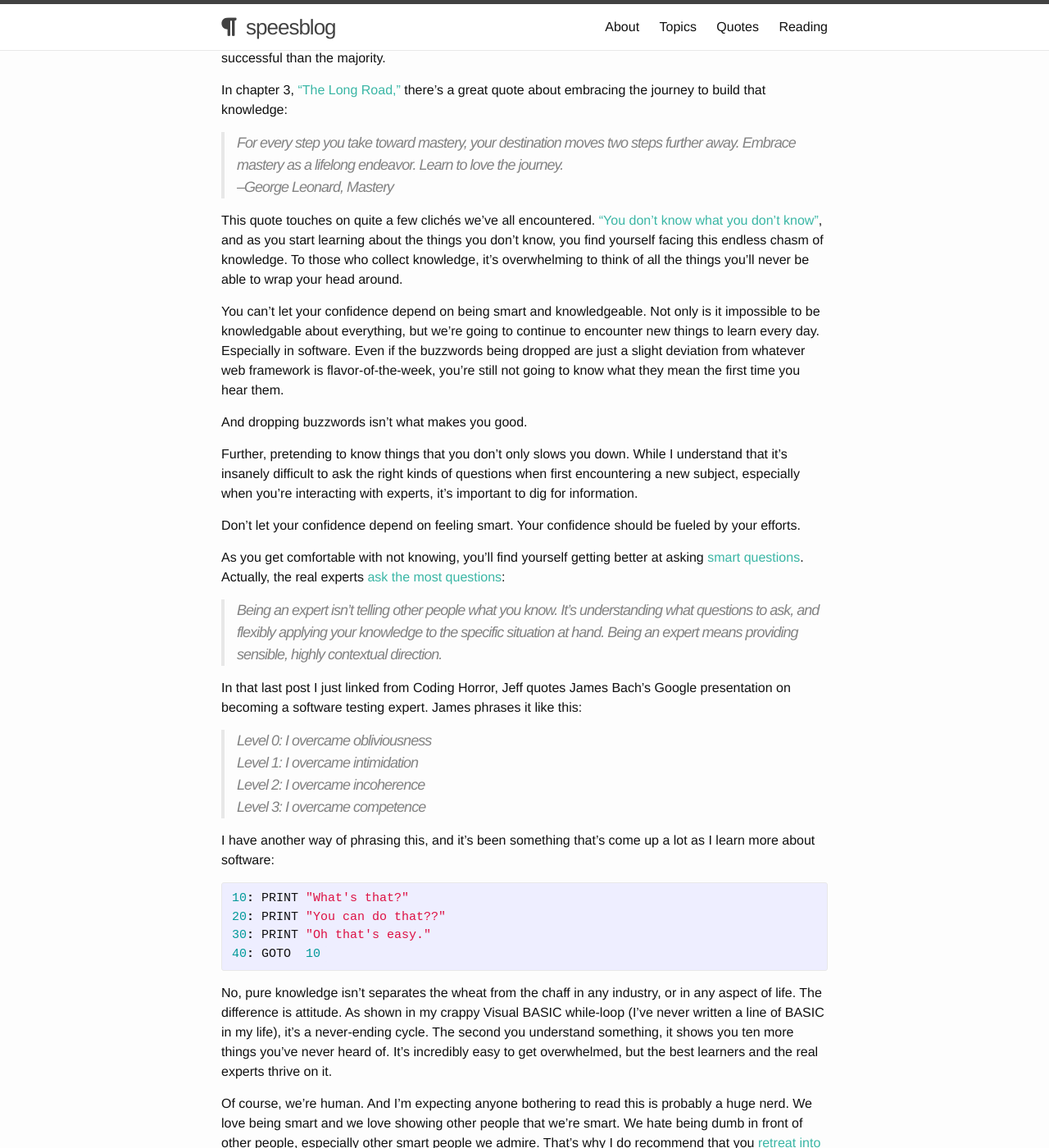
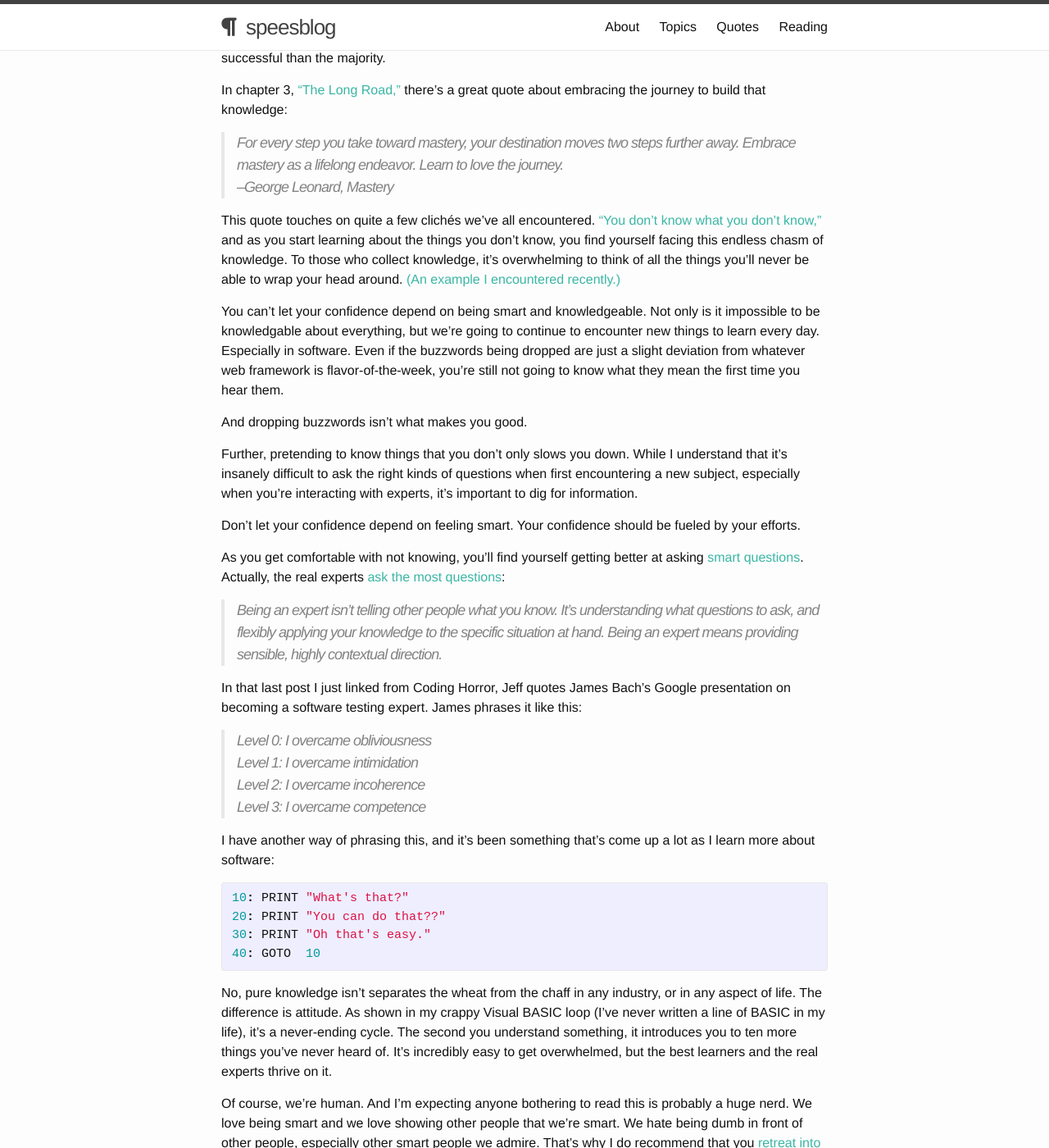
Before and after one commit to shelbyspees/speesblog, a Jekyll site: the page built from _posts/2015-03-16-enjoy-the-struggle.md, in a window 1280 px wide and 1400 px high, scrolled down 197 px. Shown: the whole window at 82% size. Built offline with Jekyll 4.4.1, drawn with Linux system fonts in a browser that asks for light colours; nearby versions of some CDN libraries; some of the changed text lies outside the part shown.

Commit message:
Update post

```diff
--- a/_posts/2015-03-16-enjoy-the-struggle.md
+++ b/_posts/2015-03-16-enjoy-the-struggle.md
@@ -11,7 +11,7 @@
 >For every step you take toward mastery, your destination moves two steps further away. Embrace mastery as a lifelong endeavor. Learn to love the journey.
 >--George Leonard, Mastery
 
-This quote touches on quite a few clichés we've all encountered. ["You don't know what you don't know"](http://googleblog.blogspot.com/2014/09/you-dont-know-what-you-dont-know-how.html), and as you start learning about the things you don't know, you find yourself facing this endless chasm of knowledge. To those who collect knowledge, it's overwhelming to think of all the things you'll never be able to wrap your head around.
+This quote touches on quite a few clichés we've all encountered. ["You don't know what you don't know,"](http://googleblog.blogspot.com/2014/09/you-dont-know-what-you-dont-know-how.html) and as you start learning about the things you don't know, you find yourself facing this endless chasm of knowledge. To those who collect knowledge, it's overwhelming to think of all the things you'll never be able to wrap your head around. [(An example I encountered recently.)](http://waitbutwhy.com/2014/05/fermi-paradox.html)
 
 You can't let your confidence depend on being smart and knowledgeable. Not only is it impossible to be knowledgable about everything, but we're going to continue to encounter new things to learn every day. Especially in software. Even if the buzzwords being dropped are just a slight deviation from whatever web framework is flavor-of-the-week, you're still not going to know what they mean the first time you hear them.
 
@@ -41,7 +41,7 @@
 40: GOTO  10
 {% endhighlight %}
 
-No, pure knowledge isn't separates the wheat from the chaff in any industry, or in any aspect of life. The difference is attitude. As shown in my crappy Visual BASIC while-loop (I've never written a line of BASIC in my life), it's a never-ending cycle. The second you understand something, it shows you ten more things you've never heard of. It's incredibly easy to get overwhelmed, but the best learners and the real experts thrive on it.
+No, pure knowledge isn't separates the wheat from the chaff in any industry, or in any aspect of life. The difference is attitude. As shown in my crappy Visual BASIC loop (I've never written a line of BASIC in my life), it's a never-ending cycle. The second you understand something, it introduces you to ten more things you've never heard of. It's incredibly easy to get overwhelmed, but the best learners and the real experts thrive on it.
 
 Of course, we're human. And I'm expecting anyone bothering to read this is probably a huge nerd. We love being smart and we love showing other people that we're smart. We hate being dumb in front of other people, especially other smart people we admire. That's why I do recommend that you [retreat into competence](http://chimera.labs.oreilly.com/books/1234000001813/ch02.html#retreat_into_competence), as discussed in chapter 2 of *Apprenticeship Patterns*:
 
@@ -61,7 +61,7 @@
 
 Worry not, I highly doubt you could ever run out of things to learn.
 
-So my advice is to learn to enjoy those little dips in your effectiveness. Those little dips are investments in your future abilities. You can't cut down a tree if you're endlessly [sharpening the saw](), but trying to cut with a dull blade is nonsensical.
+So my advice is to learn to enjoy those little dips in your productivity. Each one is an investment in your future success. You can't cut down a tree if you're endlessly [sharpening the saw]({{ site.url }}{% post_url 2015-03-02-book-review-seven-habits %}#habit7), but trying to cut with a dull blade is nonsensical.
 
 It all comes down to being self-aware. Know your goal (a.k.a. ["begin with the end in mind"]({{ site.url }}{% post_url 2015-03-02-book-review-seven-habits %}#habit2)), and adjust when you're not following whatever path will get you there. Accept that there will always be things you're ignorant of, but don't make that an excuse for encouraging ignorance. Do your best to continuously absorb information. I mean, I've learned a ton just from living on reddit for the past five years.
 
```
